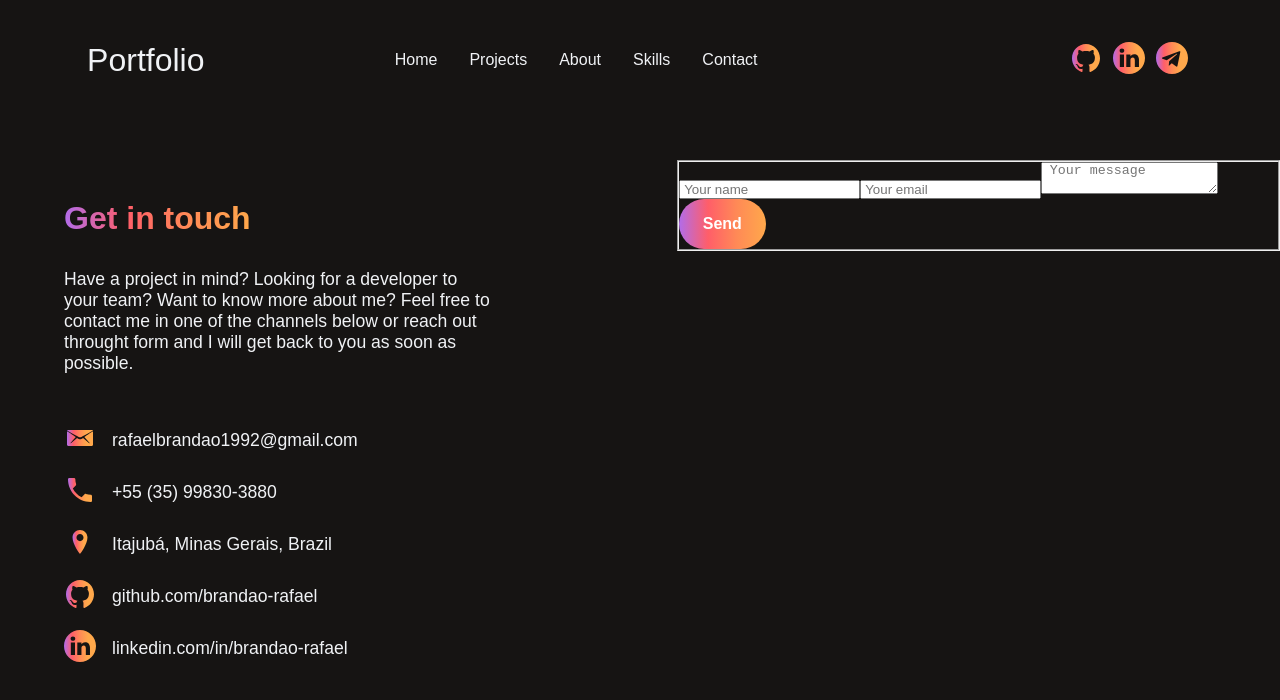
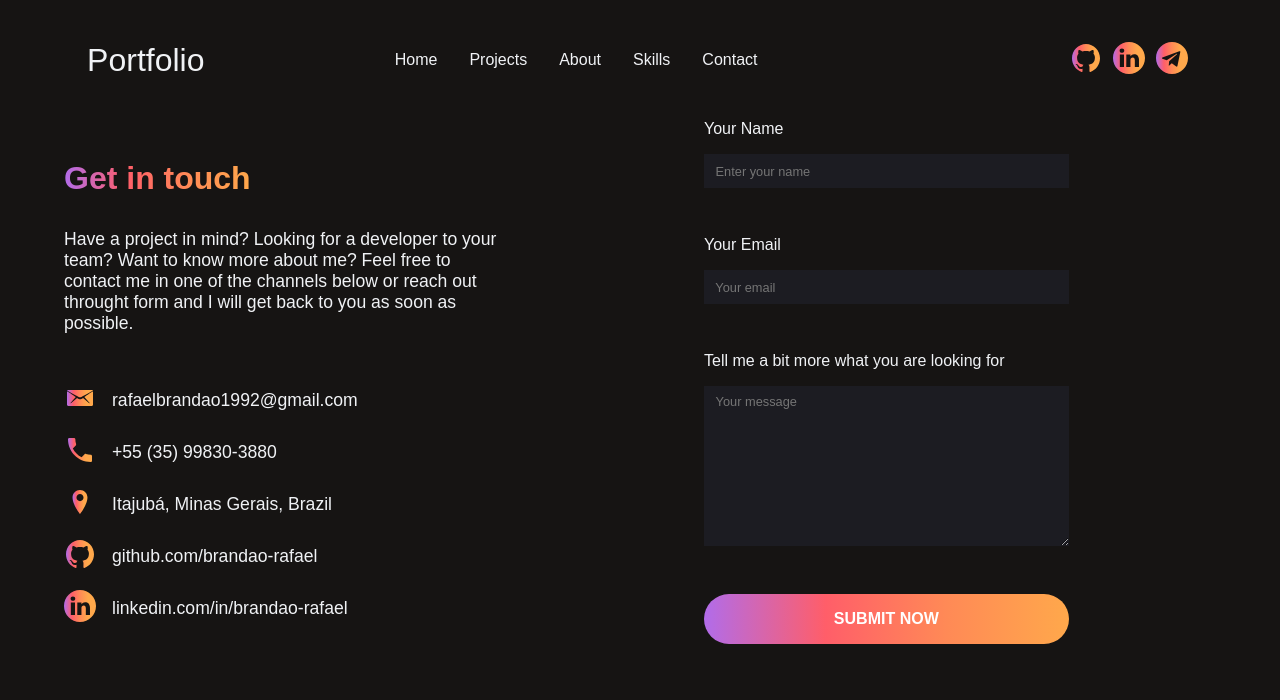
Before and after one commit to brandao-rafael/portifolio_ts, a Next.js app in the folder portifolio/: page /Contact in a window 1280 px wide. Shown: the top 700 px of the page. Built offline with nearby package versions, Linux system fonts and the light colour scheme; a web font is replaced by a local one.

Commit message:
style for form

```diff
--- a/portifolio/src/pages/Contact.tsx
+++ b/portifolio/src/pages/Contact.tsx
@@ -51,20 +51,21 @@ const Contact: React.FC = () => {
       <div className="contact-container">
         <ContactInfo />
         <div className="contact-form">
-          <fieldset>
           <form onSubmit={onSubmit}>
             <label htmlFor="fromName">
+              Your Name
               <input
                 id="fromName"
                 type="text"
                 name="from_name"
-                  placeholder=" Your name"
+                placeholder=" Enter your name"
                 value={toSend.from_name}
                 onChange={(e) => handleChange(e)}
                 required
               />
             </label>
             <label htmlFor="userEmail">
+              Your Email
               <input
                 id="userEmail"
                 type="text"
@@ -76,6 +77,7 @@ const Contact: React.FC = () => {
               />
             </label>
             <label htmlFor="message">
+              Tell me a bit more what you are looking for
               <textarea
                 id="message"
                 name="message"
@@ -86,10 +88,9 @@ const Contact: React.FC = () => {
               />
             </label>
             <button type="submit" className="btn btn-gradient">
-                Send
+              SUBMIT NOW
             </button>
           </form>
-          </fieldset>
         </div>
       </div>
     </div>
--- a/portifolio/src/styles/_base.sass
+++ b/portifolio/src/styles/_base.sass
@@ -24,6 +24,24 @@ h3
     font-size: 1.8rem
     font-weight: 600
     margin: 0 0 0 4rem
+
+input, textarea
+    background-color: $bl-secondary
+    border: none
+    color: $lt-primary
+    font-size: 1rem
+    font-family: $font-stack
+    font-weight: 400
+    margin: 1rem 0
+    padding: 0.5rem
+    &:focus
+        outline: none
+    &::placeholder
+        font-size: 0.8rem
+        font-weight: 200
+
+textarea
+    height: 10rem
 
 header
     align-items: center
--- a/portifolio/src/styles/_layout.sass
+++ b/portifolio/src/styles/_layout.sass
@@ -186,14 +186,26 @@
 
 .contact-container
     display: flex
-    margin: 20vh 0 0 0
     width: 100%
 
-    .contact-content
+
+.contact-form
+    form
+        border-radius: 2px
         display: flex
         flex-direction: column
-        margin: 5vh 0 0 4rem
-        width: 50%
+        margin: 15vh 4rem 0 0
+        width: 100%
+        label
+            display: flex
+            flex-direction: column
+            margin: 0 0 2rem 0
+
+.contact-content
+    display: flex
+    flex-direction: column
+    margin: 20vh 0 0 4rem
+    width: 50%
 
     .contact-description
         width: 70%
```
Lines whose indentation alone changed are shown as unchanged.
